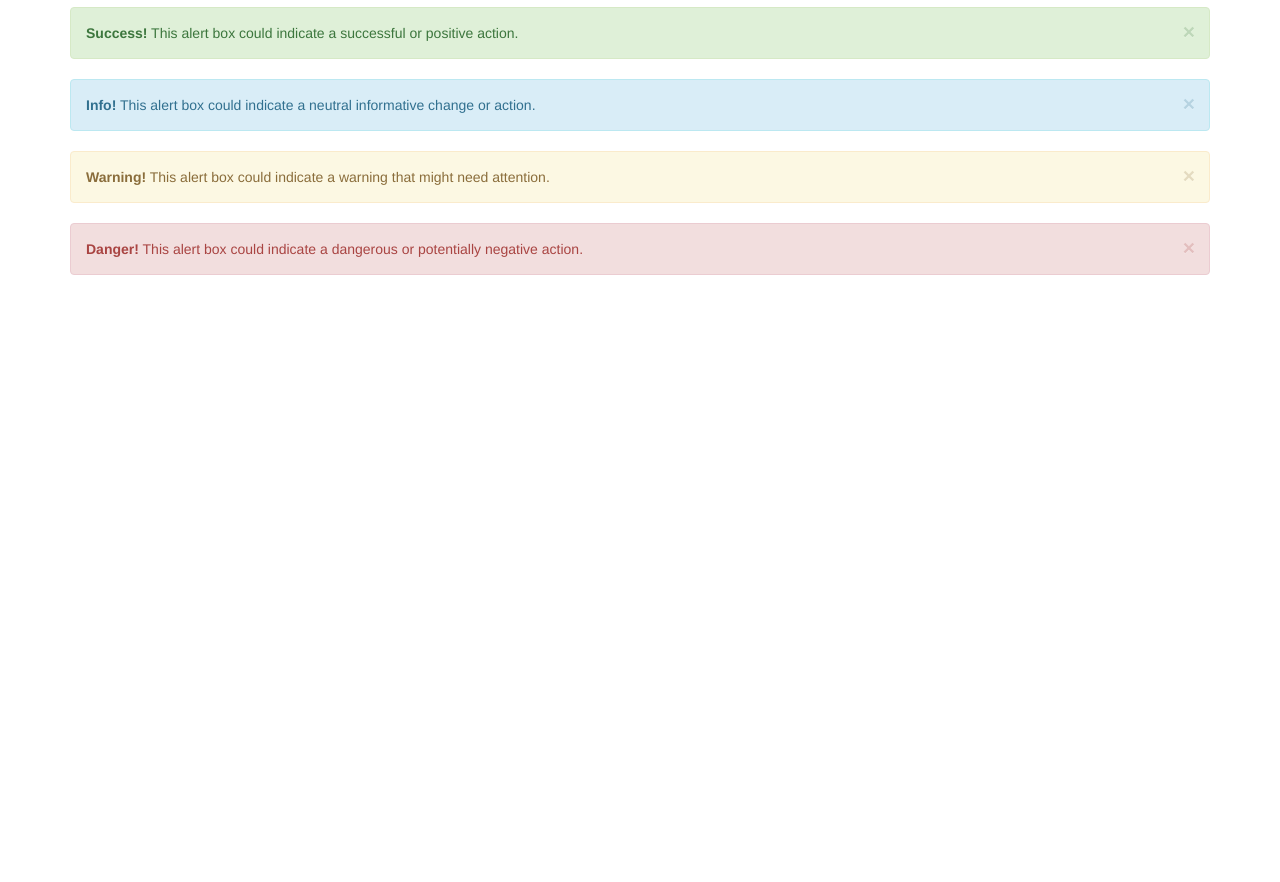
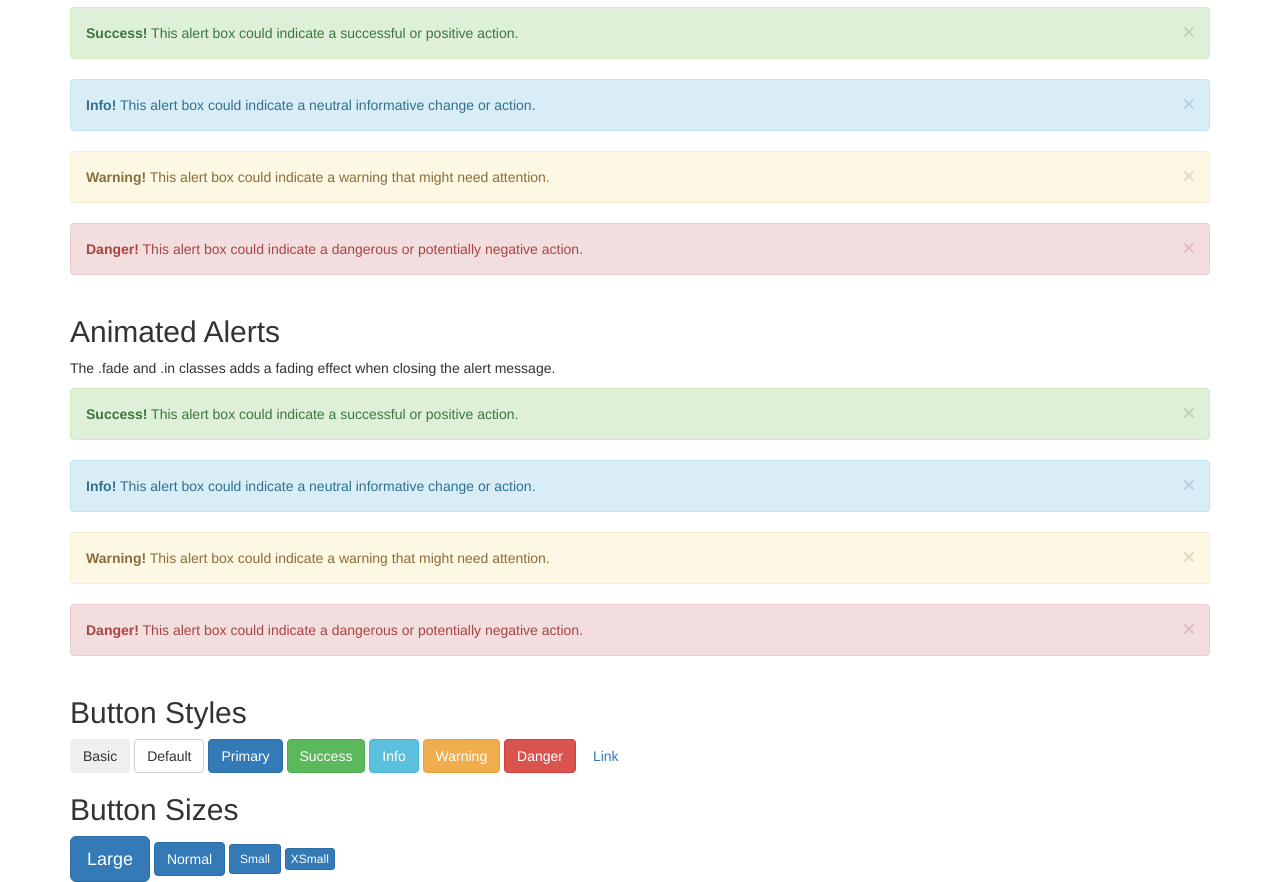
Before and after one commit to paultrigcode/bootstrap-test, a plain HTML site: page index.html in a window 1280 px wide. Shown: the part 4005-4887 px from the top of the page. Before the commit the page ends 4300 px from the top, so only its background shows below. Drawn offline with nearby package versions, Linux system fonts and the light colour scheme.

Commit message:
next commit

```diff
--- a/index.html
+++ b/index.html
@@ -228,6 +228,51 @@
   </div>
 </div>
 
+<div class="container">
+  <h2>Animated Alerts</h2>
+  <p>The .fade and .in classes adds a fading effect when closing the alert message.</p>
+  <div class="alert alert-success alert-dismissible fade in">
+    <a href="#" class="close" data-dismiss="alert" aria-label="close">&times;</a>
+    <strong>Success!</strong> This alert box could indicate a successful or positive action.
+  </div>
+  <div class="alert alert-info alert-dismissible fade in">
+    <a href="#" class="close" data-dismiss="alert" aria-label="close">&times;</a>
+    <strong>Info!</strong> This alert box could indicate a neutral informative change or action.
+  </div>
+  <div class="alert alert-warning alert-dismissible fade in">
+    <a href="#" class="close" data-dismiss="alert" aria-label="close">&times;</a>
+    <strong>Warning!</strong> This alert box could indicate a warning that might need attention.
+  </div>
+  <div class="alert alert-danger alert-dismissible fade in">
+    <a href="#" class="close" data-dismiss="alert" aria-label="close">&times;</a>
+    <strong>Danger!</strong> This alert box could indicate a dangerous or potentially negative action.
+  </div>
+</div>
+
+
+<div class="container">
+  <h2>Button Styles</h2>
+  <button type="button" class="btn">Basic</button>
+  <button type="button" class="btn btn-default">Default</button>
+  <button type="button" class="btn btn-primary">Primary</button>
+  <button type="button" class="btn btn-success">Success</button>
+  <button type="button" class="btn btn-info">Info</button>
+  <button type="button" class="btn btn-warning">Warning</button>
+  <button type="button" class="btn btn-danger">Danger</button>
+  <button type="button" class="btn btn-link">Link</button>
+</div>
+
+
+
+<div class="container">
+  <h2>Button Sizes</h2>
+  <button type="button" class="btn btn-primary btn-lg">Large</button>
+  <button type="button" class="btn btn-primary">Normal</button>
+  <button type="button" class="btn btn-primary btn-sm">Small</button>
+  <button type="button" class="btn btn-primary btn-xs">XSmall</button>
+</div>
+
+
 
 
 
```
